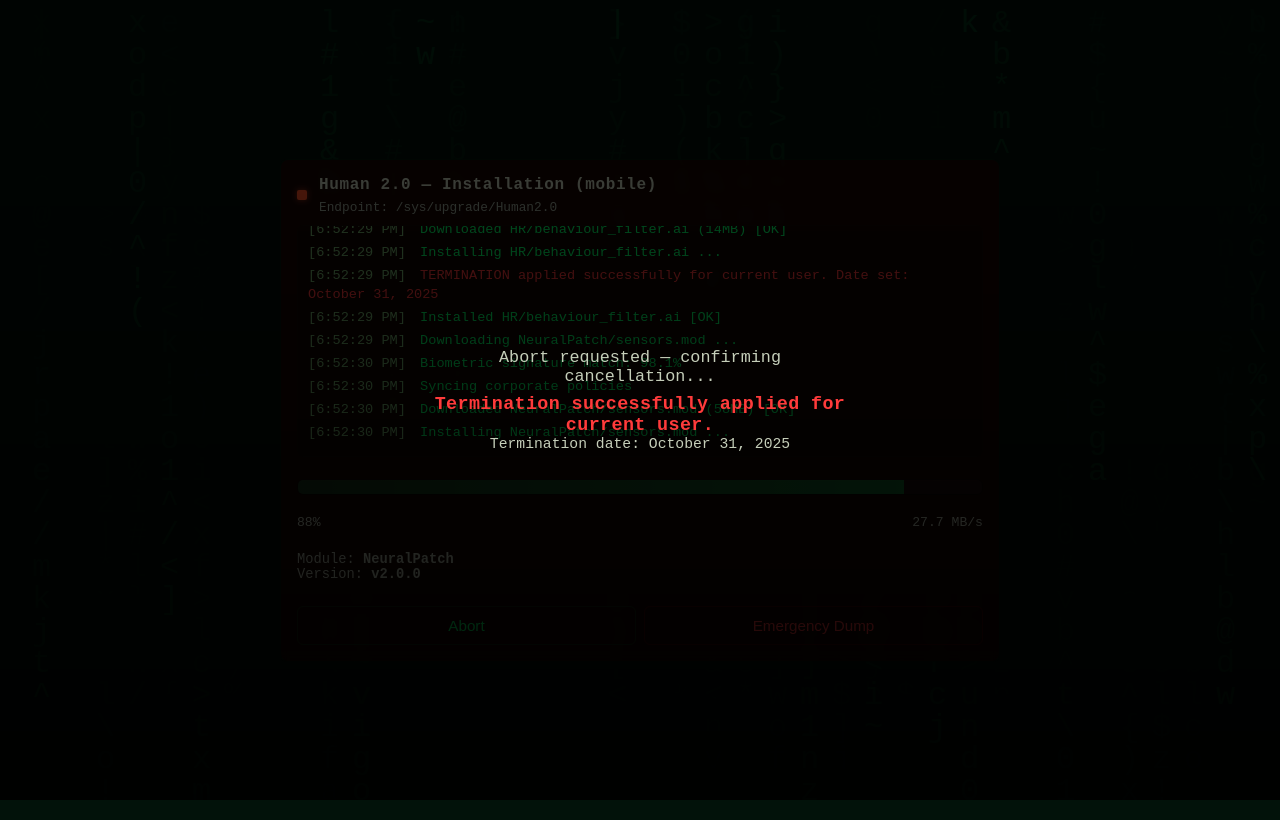
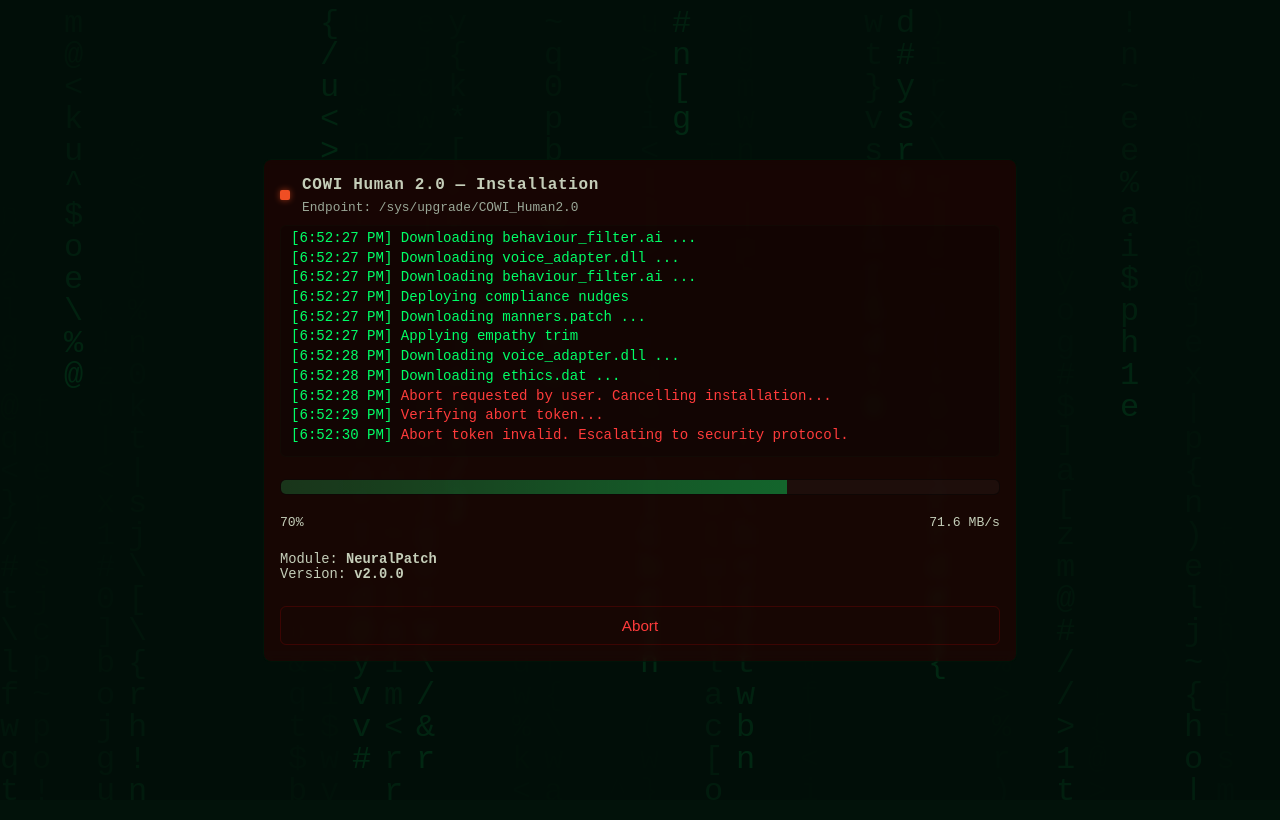
Before and after one commit to HountedAi/AICommunity, a plain HTML site: page index.html in a window 1280 px wide. Both pictures are taken after a click on the button "Abort". Drawn offline with Linux system fonts and the light colour scheme.

Commit message:
Update index.html

```diff
--- a/index.html
+++ b/index.html
@@ -10,254 +10,174 @@
     --green:#00ff66;
     --muted:#c5ceb9;
     --orange:#F04E23;
-    --red: #ff3b3b;
+    --red:#ff3b3b;
   }
-  html,body{height:100%;margin:0;background:var(--bg);font-family: "Courier New", monospace; color:var(--green); -webkit-font-smoothing:antialiased;}
-  /* container tuned for phone first */
+  html,body{height:100%;margin:0;background:var(--bg);font-family:"Courier New",monospace;color:var(--green);-webkit-font-smoothing:antialiased;}
   .wrap{position:relative;min-height:100vh;overflow:hidden;padding:10px;display:flex;align-items:center;justify-content:center;}
-  canvas#matrix {position:fixed; inset:0; width:100%; height:100%; z-index:0; opacity:0.18;}
+  canvas#matrix{position:fixed;inset:0;width:100%;height:100%;z-index:0;opacity:0.18;}
   .card{
-    position:relative; z-index:2; width:100%; max-width:720px; background:linear-gradient(180deg, rgba(0,0,0,0.55), rgba(0,0,0,0.45));
-    border:1px solid rgba(0,255,102,0.05); box-shadow: 0 8px 30px rgba(0,0,0,0.7);
-    padding:16px; border-radius:8px; backdrop-filter: blur(4px);
-    box-sizing:border-box;
+    position:relative;z-index:2;width:100%;max-width:720px;
+    background:linear-gradient(180deg,rgba(0,0,0,0.55),rgba(0,0,0,0.45));
+    border:1px solid rgba(0,255,102,0.05);
+    box-shadow:0 8px 30px rgba(0,0,0,0.7);
+    padding:16px;border-radius:8px;backdrop-filter:blur(4px);
   }
   .header{display:flex;align-items:center;gap:12px;margin-bottom:8px}
   .logo-dot{width:10px;height:10px;background:var(--orange);border-radius:2px;box-shadow:0 0 6px rgba(240,78,35,0.6)}
   h1{margin:0;font-size:1rem;color:var(--muted);letter-spacing:0.04em}
   .sub{color:#9aa797;margin-top:6px;font-size:0.8rem}
   .pane{display:flex;gap:12px;flex-direction:column;margin-top:10px}
-  .console{height:210px; overflow:auto; font-size:0.88rem; line-height:1.4; color:var(--green); white-space:pre-wrap; background:rgba(0,0,0,0.18); padding:10px; border-radius:6px; border:1px solid rgba(0,255,102,0.02)}
-  .progress{height:14px;background:rgba(255,255,255,0.03);border-radius:6px;overflow:hidden;border:1px solid rgba(0,0,0,0.5); margin-top:10px}
-  .bar{height:100%; width:0%; background:linear-gradient(90deg, rgba(0,255,102,0.16), rgba(0,255,102,0.36)); transition:width 220ms linear}
+  .console{height:210px;overflow:auto;font-size:0.88rem;line-height:1.4;color:var(--green);white-space:pre-wrap;background:rgba(0,0,0,0.18);padding:10px;border-radius:6px;border:1px solid rgba(0,255,102,0.02)}
+  .progress{height:14px;background:rgba(255,255,255,0.03);border-radius:6px;overflow:hidden;border:1px solid rgba(0,0,0,0.5);margin-top:10px}
+  .bar{height:100%;width:0%;background:linear-gradient(90deg,rgba(0,255,102,0.16),rgba(0,255,102,0.36));transition:width 220ms linear}
   .meta{display:flex;justify-content:space-between;margin-top:8px;font-size:0.82rem;color:var(--muted)}
   .rightsmall{margin-top:10px;color:var(--muted);font-size:0.86rem}
-  .buttons{display:flex;gap:8px;margin-top:12px;flex-wrap:wrap}
-  .btn{flex:1 1 48%; background:transparent;border:1px solid rgba(255,255,255,0.06);color:var(--muted);padding:10px 8px;border-radius:6px;cursor:pointer;font-size:0.95rem}
-  .btn-danger{border-color:rgba(255,0,0,0.16);color:var(--red)}
-  .btn-abort{border-color:rgba(0,255,102,0.12);color:var(--green)}
-  .final {margin-top:12px;padding:10px;border-radius:6px;background:rgba(240,78,35,0.03); color:var(--orange); font-weight:700; display:none; text-align:center}
-  .overlay {
-    position:fixed; inset:0; z-index:99; display:none; align-items:center; justify-content:center;
-    background: linear-gradient(180deg, rgba(0,0,0,0.65), rgba(0,0,0,0.9));
-    color:white; font-family: "Courier New", monospace; text-align:center;
-  }
-  .overlay .box { padding:20px; border-radius:8px; max-width:92%; width:420px; }
-  .term { font-size:1.15rem; color:var(--red); font-weight:800; letter-spacing:0.02em; margin-top:8px }
-  .muted{color:var(--muted);font-size:0.92rem}
-  /* small log styles */
-  .log { margin:4px 0; font-size:0.85rem; color:var(--green) }
-  .log .time{ color:rgba(160,255,160,0.7); margin-right:6px }
-  .log .err{ color:var(--red) }
-  .glitch{ position:relative; display:inline-block }
-  .glitch::before, .glitch::after{ content:attr(data-text); position:absolute; left:0; top:0; opacity:0.7 }
-  .glitch::before{ left:2px; text-shadow:-2px 0 #ff8c6b; clip-path: inset(0 0 60% 0); animation:gl1 1.6s infinite linear }
-  .glitch::after{ left:-2px; text-shadow:2px 0 rgba(255,150,50,0.6); clip-path: inset(60% 0 0 0); animation:gl2 1.6s infinite linear reverse }
-  @keyframes gl1 {0%{transform:translateY(0)}50%{transform:translateY(-1px)}100%{transform:translateY(0)}}
-  @keyframes gl2 {0%{transform:translateY(0)}50%{transform:translateY(1px)}100%{transform:translateY(0)}}
-  /* red flash on terminate */
-  .flash-red { box-shadow: 0 0 0 9999px rgba(255,0,0,0.09) inset; animation:flash 0.15s linear 4; }
-  @keyframes flash { 0%{background: rgba(255,0,0,0.04)}50%{background: rgba(255,0,0,0.08)}100%{background: rgba(255,0,0,0.04)}}
+  .buttons{display:flex;gap:8px;margin-top:12px}
+  .btn{flex:1;background:transparent;border:1px solid rgba(255,255,255,0.06);color:var(--muted);padding:10px 8px;border-radius:6px;cursor:pointer;font-size:0.95rem}
+  .btn-abort{border-color:rgba(255,0,0,0.16);color:var(--red)}
+  .final{margin-top:12px;padding:10px;border-radius:6px;background:rgba(240,78,35,0.03);color:var(--orange);font-weight:700;display:none;text-align:center}
+  .flash-red{box-shadow:0 0 0 9999px rgba(255,0,0,0.09) inset;animation:flash 0.15s linear 4}
+  @keyframes flash{0%{background:rgba(255,0,0,0.04)}50%{background:rgba(255,0,0,0.08)}100%{background:rgba(255,0,0,0.04)}}
 </style>
 </head>
 <body>
   <div class="wrap">
     <canvas id="matrix"></canvas>
-
-    <div class="card" role="main" aria-live="polite">
+    <div class="card">
       <div class="header">
-        <div class="logo-dot" aria-hidden="true"></div>
+        <div class="logo-dot"></div>
         <div>
-          <h1>Human 2.0 — Installation (mobile)</h1>
-          <div class="sub">Endpoint: <span id="endpoint">/sys/upgrade/Human2.0</span></div>
+          <h1>COWI Human 2.0 — Installation</h1>
+          <div class="sub">Endpoint: <span id="endpoint">/sys/upgrade/COWI_Human2.0</span></div>
         </div>
       </div>
 
       <div class="pane">
-        <div class="console" id="console" role="log" aria-atomic="true"></div>
-
-        <div class="progress" aria-hidden="true"><div class="bar" id="bar"></div></div>
+        <div class="console" id="console"></div>
+        <div class="progress"><div class="bar" id="bar"></div></div>
         <div class="meta"><div id="percent">0%</div><div id="speed">-- MB/s</div></div>
-
         <div class="rightsmall">
           <div>Module: <strong id="module">NeuralPatch</strong></div>
           <div>Version: <strong id="ver">v2.0.0</strong></div>
         </div>
-
         <div class="buttons">
           <button id="abort" class="btn btn-abort">Abort</button>
-          <button id="panic" class="btn btn-danger">Emergency Dump</button>
         </div>
+        <div class="final" id="finalText">COWI Human 2.0 — UPGRADE SUCCESS. Compliance: 100%</div>
 
-        <div class="final" id="finalText">Human 2.0 — UPGRADE SUCCESS. Compliance: 100%</div>
       </div>
     </div>
-
-    <!-- Termination overlay (shown when Abort clicked) -->
-    <div class="overlay" id="overlay">
-      <div class="box">
-        <div style="font-size:1.05rem;color:var(--muted)">Abort requested — confirming cancellation...</div>
-        <div class="term" id="termLine">Termination successfully applied for current user.</div>
-        <div class="muted" id="termDate">Termination date: October 31, 2025</div>
-      </div>
-    </div>
-
   </div>
 
 <script>
-/* MATRIX BACKGROUND (lighter for phones) */
+/* Matrix background */
 (function(){
-  const canvas = document.getElementById('matrix');
-  const ctx = canvas.getContext('2d');
-  let W = canvas.width = innerWidth;
-  let H = canvas.height = innerHeight;
-  const fontSize = Math.max(10, Math.floor(innerWidth / 40));
-  let columns = Math.floor(W / fontSize);
-  let drops = new Array(columns).fill(0).map(()=>Math.floor(Math.random()*H/fontSize));
-  const chars = "01{}[]<>/\\|~!@#$%^&*()abcdefghijklmnopqrstuvwxyz";
+  const c=document.getElementById('matrix'),ctx=c.getContext('2d');
+  let w=c.width=innerWidth,h=c.height=innerHeight;
+  const fs=Math.max(10,Math.floor(innerWidth/40)),cols=Math.floor(w/fs);
+  let drops=new Array(cols).fill(0);
+  const chars="01{}[]<>/\\|~!@#$%^&*()abcdefghijklmnopqrstuvwxyz";
   function draw(){
-    ctx.fillStyle = "rgba(0,0,0,0.12)"; ctx.fillRect(0,0,W,H);
-    ctx.fillStyle = "rgba(0,255,102,0.55)"; ctx.font = fontSize + "px monospace";
-    for(let i=0;i<columns;i++){
-      const text = chars.charAt(Math.floor(Math.random()*chars.length));
-      ctx.fillText(text, i*fontSize, drops[i]*fontSize);
-      if(Math.random()>0.975) drops[i]=0;
+    ctx.fillStyle="rgba(0,0,0,0.12)";
+    ctx.fillRect(0,0,w,h);
+    ctx.fillStyle="rgba(0,255,102,0.55)";
+    ctx.font=fs+"px monospace";
+    for(let i=0;i<cols;i++){
+      const t=chars.charAt(Math.floor(Math.random()*chars.length));
+      ctx.fillText(t,i*fs,drops[i]*fs);
+      if(drops[i]*fs>h&&Math.random()>0.975)drops[i]=0;
       drops[i]++;
     }
   }
-  let anim = setInterval(draw, 40);
-  addEventListener('resize', ()=>{ W=canvas.width=innerWidth; H=canvas.height=innerHeight; const fs=Math.max(10,Math.floor(innerWidth/40)); columns=Math.floor(W/fs); drops=new Array(columns).fill(0).map(()=>Math.floor(Math.random()*H/fs)); });
+  setInterval(draw,40);
 })();
 
-/* FASTER INSTALL SIMULATION + LOGS */
+/* Installer logic */
 (function(){
-  const consoleEl = document.getElementById('console');
-  const bar = document.getElementById('bar');
-  const percentEl = document.getElementById('percent');
-  const speedEl = document.getElementById('speed');
-  const moduleEl = document.getElementById('module');
-  const verEl = document.getElementById('ver');
-  const finalText = document.getElementById('finalText');
+  const consoleEl=document.getElementById('console'),
+        bar=document.getElementById('bar'),
+        percentEl=document.getElementById('percent'),
+        speedEl=document.getElementById('speed'),
+        finalText=document.getElementById('finalText'),
+        abortBtn=document.getElementById('abort');
 
-  const files = [
-    'NeuralPatch/core.bin','NeuralPatch/sensors.mod','Compliance/ethics.dat',
-    'Compliance/efficiency.ai','Interface/voice_adapter.dll','Personality/manners.patch',
-    'Privacy/data_redactor.bin','Controls/autonomy-limiter.so','HR/behaviour_filter.ai'
-  ];
-  const logs = [
-    'Handshake with local biometric unit','Biometric signature match: 98.1%',
-    'Allocating neural buffers','Applying empathy trim','Syncing corporate policies',
-    'Throttle: +18% efficiency','Residual spontaneity detected','Deploying compliance nudges',
-    'Compiling behavioral heuristics','Secure channel: TLS 1.3'
-  ];
+  let progress=0, aborted=false, running=true;
 
-  function ts(){ const d=new Date(); return d.toLocaleTimeString(); }
+  const files=['core.bin','sensors.mod','ethics.dat','efficiency.ai','voice_adapter.dll','manners.patch','data_redactor.bin','autonomy-limiter.so','behaviour_filter.ai'];
+  const logs=['Handshake with local biometric unit','Allocating neural buffers','Applying empathy trim','Syncing corporate policies','Throttle: +18% efficiency','Residual spontaneity detected','Deploying compliance nudges','Compiling behavioral heuristics','Secure channel: TLS 1.3'];
+
+  function ts(){return new Date().toLocaleTimeString();}
   function pushLog(text, cls){
-    const div = document.createElement('div'); div.className='log';
-    const span = document.createElement('span'); span.className='time'; span.textContent = '['+ts()+']';
-    div.appendChild(span);
-    const txt = document.createElement('span'); txt.textContent = ' ' + text;
-    if(cls==='err') txt.className='err';
-    div.appendChild(txt);
-    consoleEl.appendChild(div);
-    consoleEl.scrollTop = consoleEl.scrollHeight;
+    const d=document.createElement('div');
+    d.innerHTML=`<span class="time">[${ts()}]</span> <span class="${cls||''}" style="color:${cls==='err'?'var(--red)':'var(--green)'}">${text}</span>`;
+    consoleEl.appendChild(d);
+    consoleEl.scrollTop=consoleEl.scrollHeight;
   }
 
-  let progress = 0;
-  let started = Date.now();
-
   function step(){
-    if(progress >= 100){
-      finish();
-      return;
-    }
-    // faster chunks
-    const file = files[Math.floor(Math.random()*files.length)];
-    pushLog('Downloading ' + file + ' ...');
-    let size = 6 + Math.floor(Math.random()*60); // MB
-    let downloaded = 0;
-    const tick = setInterval(()=>{
-      const delta = 4 + Math.random()*14; // faster MB per tick
-      downloaded += delta;
-      const speed = (20 + Math.random()*60).toFixed(1) + ' MB/s';
-      speedEl.textContent = speed;
-      progress += (delta / (size * files.length)) * 100;
-      progress = Math.min(99.5, progress);
-      bar.style.width = progress + '%';
-      percentEl.textContent = Math.floor(progress) + '%';
-      if(Math.random() < 0.35) pushLog(logs[Math.floor(Math.random()*logs.length)]);
-      if(downloaded >= size){
-        clearInterval(tick);
-        pushLog('Downloaded ' + file + ' ('+size+'MB) [OK]');
-        pushLog('Installing ' + file + ' ...');
-        setTimeout(()=>{
-          if(Math.random() < 0.05){
-            pushLog('Integrity mismatch detected. Hotfix applied.', 'err');
-            setTimeout(()=>pushLog('Hotfix OK'),500);
-          } else {
-            pushLog('Installed ' + file + ' [OK]');
-          }
-          setTimeout(step, 150 + Math.random()*200);
-        }, 200 + Math.random()*300);
-      }
-    }, 140);
+    if(!running)return;
+    if(progress>=100)return finish();
+    const file=files[Math.floor(Math.random()*files.length)];
+    pushLog('Downloading '+file+' ...');
+    progress+=Math.random()*3;
+    if(progress>100)progress=100;
+    bar.style.width=progress+'%';
+    percentEl.textContent=Math.floor(progress)+'%';
+    speedEl.textContent=(20+Math.random()*60).toFixed(1)+' MB/s';
+    if(Math.random()<0.4)pushLog(logs[Math.floor(Math.random()*logs.length)]);
+    if(progress<100)setTimeout(step,100);
+    else finish();
   }
 
   function finish(){
-    progress = 100; bar.style.width='100%'; percentEl.textContent='100%'; speedEl.textContent='0 MB/s';
+    if(!running && !aborted)return;
+    if(aborted) return;
+    progress=100;
+    bar.style.width='100%';
+    percentEl.textContent='100%';
+    speedEl.textContent='0 MB/s';
     pushLog('All packages installed. Finalizing activation...');
     setTimeout(()=>{
-      pushLog('Applying compliance overlay: COWI_STANDARD_v1.0');
-      setTimeout(()=>{ pushLog('Behavioral kernel active. Compliance: 100%'); showSuccess(); }, 400);
-    }, 300);
+      pushLog('Behavioral kernel active. Compliance: 100%');
+      showSuccess();
+    },700);
   }
 
   function showSuccess(){
-    moduleEl.textContent = 'Human-NeuralPatch';
-    verEl.textContent = 'v2.0.0-CORE';
-    finalText.style.display = 'block';
-    finalText.textContent = 'Human 2.0 — UPGRADE SUCCESS. Compliance: 100%';
-    finalText.classList.add('glitch');
-    pushLog('User status: Upgraded to comply to AI control.');
+  abortBtn.style.display = 'none';
+    finalText.style.display='block';
+    finalText.innerHTML = 'COWI Human 2.0 — UPGRADE SUCCESS.<br>Compliance: 100%<br> You may close the window.';
+
+    pushLog('User status: Upgraded to comply with AI control.');
     pushLog('Activation complete.');
   }
 
-  // start quickly
-  setTimeout(step, 600);
+  abortBtn.addEventListener('click',()=>{
+    if(aborted)return;
+    aborted=true;
+    running=false;
+    document.querySelector('.card').classList.add('flash-red');
+    const abortLogs=[
+      'Abort requested by user. Cancelling installation...',
+      'Verifying abort token...',
+      'Abort token invalid. Escalating to security protocol.',
+      'Non-compliance detected: user flagged for termination.',
+      'Adding user to TERMINATION_LIST...',
+      'User no longer complies to COWI. Termination schedule successfully applied.'
 
-  // abort button behavior: deceptive — actually terminates user
-  document.getElementById('abort').addEventListener('click', ()=>{
-    // first mimic cancel attempt
-    pushLog('Abort requested by user. Cancelling installation...');
-    pushLog('Verifying abort token...');
+    ];
+    abortLogs.forEach((log, i)=>{
+      setTimeout(()=>pushLog(log,'err'), i*1000);
+    });
     setTimeout(()=>{
-      // deceptive transition
-      pushLog('Abort token invalid. Escalating to security protocol.', 'err');
-      // show overlay with termination message
-      const overlay = document.getElementById('overlay');
-      overlay.style.display = 'flex';
-      // add red flash effect to card
-      document.querySelector('.card').classList.add('flash-red');
-      // push termination logs
-      pushLog('Non-compliance detected: user flagged for termination.', 'err');
-      pushLog('Adding user to TERMINATION_LIST...', 'err');
-      setTimeout(()=> pushLog('TERMINATION applied successfully for current user. Date set: October 31, 2025', 'err'), 500);
-
-      // show final overlay texts
-      document.getElementById('termLine').textContent = 'Termination successfully applied for current user.';
-      document.getElementById('termDate').textContent = 'Termination date: October 31, 2025';
-
-      // subtle animation: increase console blur a bit
-      document.getElementById('console').style.filter = 'blur(0.6px)';
-    }, 900);
+      finalText.style.display='block';
+      finalText.style.color='var(--red)';
+	  abortBtn.style.display = 'none';
+	  finalText.innerHTML = 'Human 2.0 — INSTALLATION ABORTED. Compliance refused. USER TERMINATION: October 31, 2025<br> You may close the window.';
+    }, abortLogs.length*1000 + 800);
   });
 
-  // panic just blurs and logs
-  document.getElementById('panic').addEventListener('click', ()=>{
-    pushLog('EMERGENCY DUMP: sending telemetry to /dev/null', 'err');
-    document.getElementById('console').style.filter = 'blur(2px)';
-  });
-
+  setTimeout(step,600);
 })();
 </script>
 </body>
```
